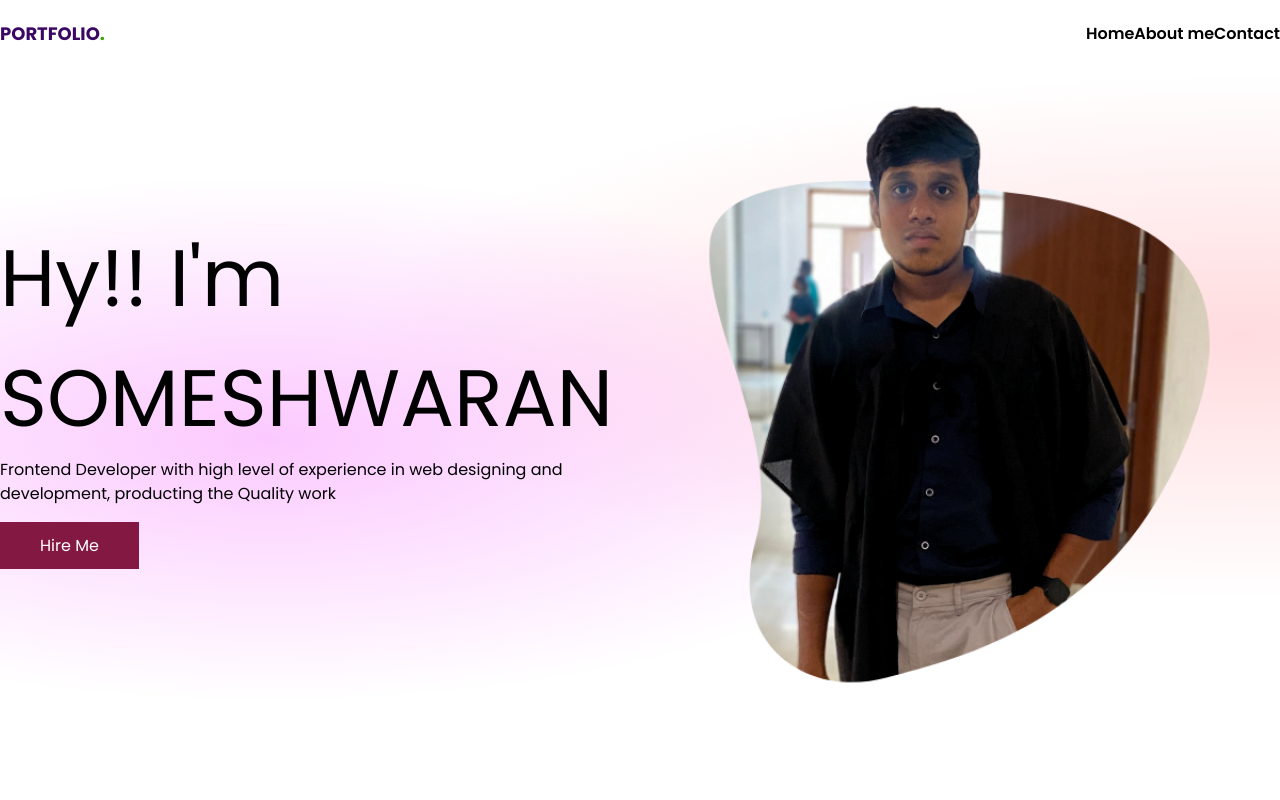
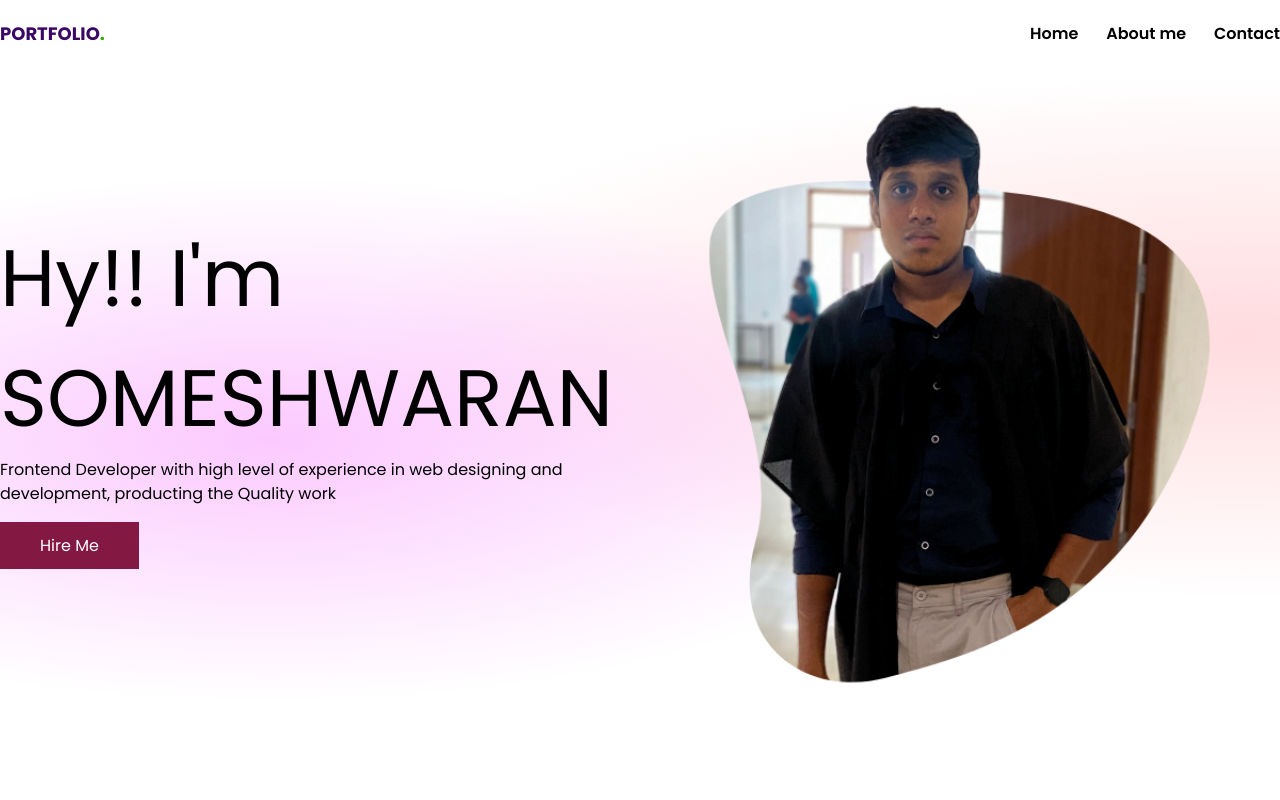
Before and after one commit to ssomeshg/portfolio_somesh, a React (Create React App) app: page / in a window 1280 px wide. Shown: the top 800 px of the page. Built offline with nearby package versions, Linux system fonts and the light colour scheme.

Commit message:
nav issue fixed

```diff
--- a/src/components/Navbarsection.jsx
+++ b/src/components/Navbarsection.jsx
@@ -8,7 +8,7 @@ function Navbar() {
             <div className="backdrop-blur-md sticky top-0 z-10">
                 <div className="px-3 md:px-0 py-5 flex justify-between items-center container mx-auto ">
                     <h1 className="uppercase font-bold text-lg text-purple-950">PORTFOLIO<span style={{color:"#3AA700"}}>.</span></h1>
-                    <div className="hidden md:block flex gap-7 justify-end items-center">
+                    <div className=" flex gap-7 justify-end items-center hidden md:flex">
                         <Link to={"/"} className="text-[16px] font-semibold hover:text-pink-950">Home</Link>
                         <Link to={"/about"} className="text-[16px] font-semibold">About me</Link>
 
```
